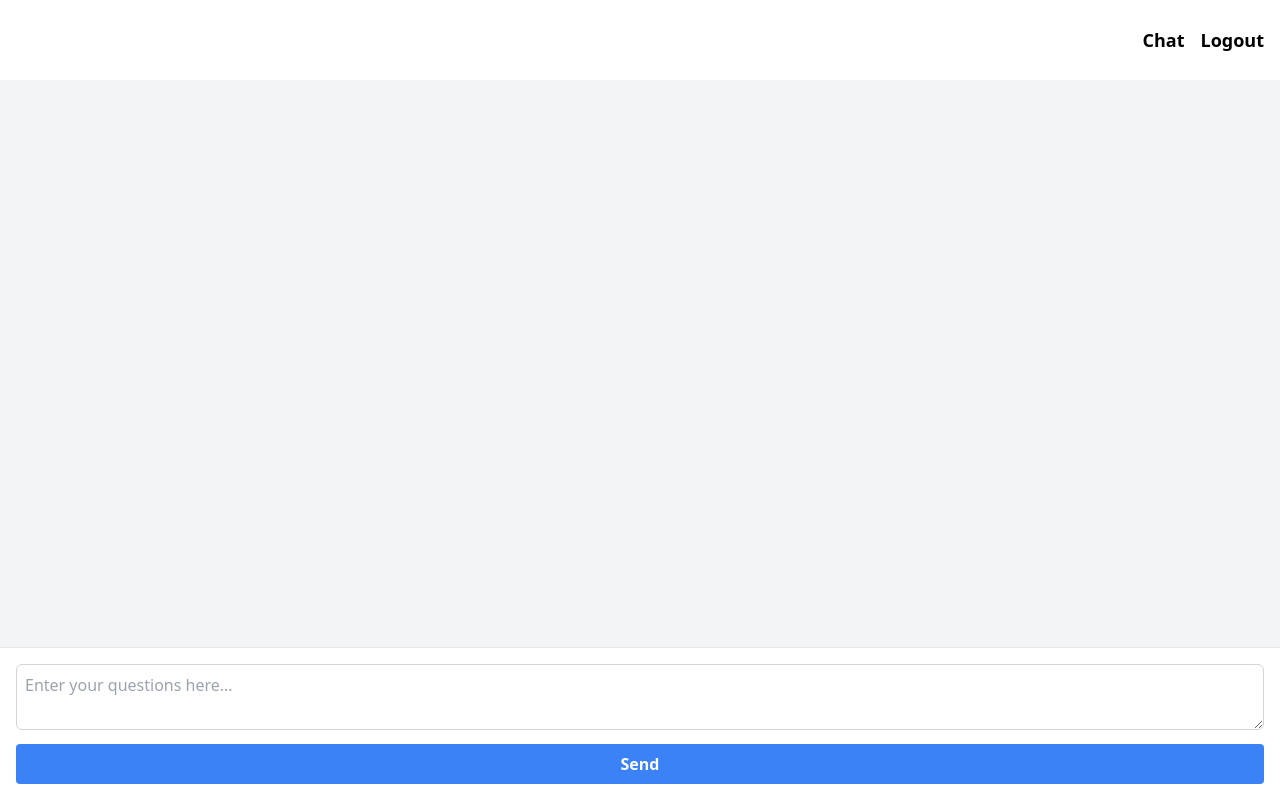
After one commit to Abdulaziz-Mirsagatov/college-inquiry-chatbot, a Flask app: page /chat in a window 1280 px wide. The commit adds this page. Run offline with Flask 3, Linux system fonts and the light colour scheme; a user stored in the database is signed in; data comes from the database, SQL or seed files in the repository; both versions use the stored data as it was before the commit; data that the repository does not hold is empty; some libraries are stand-ins or nearby versions.

Commit message:
first commit

```diff
--- /dev/null
+++ b/main.py
@@ -0,0 +1,217 @@
+from flask import Flask, render_template, request, redirect, url_for, session
+import sqlite3
+import os
+
+app = Flask(__name__)
+app.secret_key = 'the_super_secret_key'  # Set a strong secret key
+
+# SQLite setup
+BASE_DIR = os.path.dirname(os.path.abspath(__file__))
+db_path = os.path.join(BASE_DIR, "app.db")
+
+conn = sqlite3.connect(db_path)
+c = conn.cursor()
+c.execute('''CREATE TABLE IF NOT EXISTS users (
+    id INTEGER PRIMARY KEY AUTOINCREMENT,
+    username VARCHAR(50) NOT NULL UNIQUE,
+    password VARCHAR(255) NOT NULL,
+    first_name VARCHAR(50) DEFAULT NULL,
+    last_name VARCHAR(50) DEFAULT NULL,
+    email VARCHAR(100) DEFAULT NULL,
+    created_at TIMESTAMP DEFAULT CURRENT_TIMESTAMP
+)''')
+c.execute('''CREATE TABLE IF NOT EXISTS chats (
+    id INTEGER PRIMARY KEY AUTOINCREMENT,
+    username VARCHAR(50) NOT NULL REFERENCES users(username),
+    timestamp TIMESTAMP DEFAULT CURRENT_TIMESTAMP
+)''')
+c.execute('''CREATE TABLE IF NOT EXISTS messages (
+    id INTEGER PRIMARY KEY AUTOINCREMENT,
+    chat_id INTEGER REFERENCES chats(id),
+    message TEXT NOT NULL,
+    timestamp TIMESTAMP DEFAULT CURRENT_TIMESTAMP
+)''')
+conn.commit()
+conn.close()
+
+questions = [
+    "does the college have a football team?",
+    "does it offer a computer science major?",
+    "what is the in-state tuition?",
+    "does it provide on-campus housing?"
+]
+
+answers = [
+    "Yes, the college has a football team. The team competes in the NCAA Division I and has a strong tradition of excellence. The football program is well-supported by the college community, and home games are held at the state-of-the-art stadium on campus. Students have the opportunity to try out for the team, and there are also intramural leagues for those who want to play football recreationally.",
+    "Yes, the college offers a computer science major. The program is designed to provide students with a solid foundation in computer science principles, including programming, algorithms, data structures, and software engineering. The curriculum includes both theoretical and practical courses, and students have access to modern computer labs and research facilities. Additionally, the college has partnerships with leading tech companies, providing students with internship and job opportunities.",
+    "The in-state tuition is $10,000 per year. This cost covers tuition and fees for full-time undergraduate students. The college also offers various financial aid options, including scholarships, grants, and work-study programs, to help make education more affordable. Students are encouraged to apply for financial aid early to maximize their chances of receiving assistance.",
+    "Yes, the college provides on-campus housing. There are several residence halls available, each offering a range of amenities such as furnished rooms, study areas, common lounges, and dining facilities. Living on campus provides students with a convenient and immersive college experience, fostering a sense of community and making it easier to participate in campus activities and events. Housing options include traditional dormitories, suite-style living, and apartment-style accommodations."
+]
+
+
+@app.route('/')
+def index():
+    return redirect(url_for('login'))
+
+
+@app.route('/login', methods=['GET', 'POST'])
+def login():
+    if request.method == 'POST':
+        username = request.form['username']
+        password = request.form['password']
+
+        conn = sqlite3.connect(db_path)
+        c = conn.cursor()
+        user = c.execute(
+            'SELECT * FROM users WHERE username = ?', (username,)).fetchone()
+        conn.commit()
+        conn.close()
+
+        if user and user[2] == password:
+            session['username'] = user[1]  # Store username in session
+            return redirect(url_for('chat'))
+        else:
+            return "Invalid username or password", 401
+    return render_template('login.html')
+
+
+@app.route('/logout')
+def logout():
+    session.pop('username', None)  # Remove username from session
+    return redirect(url_for('index'))
+
+
+@app.route('/register', methods=['GET', 'POST'])
+def register():
+    if request.method == "GET":
+        return render_template("register.html")
+
+    username = request.form['username']
+    password = request.form['password']
+
+    conn = sqlite3.connect(db_path)
+    c = conn.cursor()
+    # Check if the user with the given username already exists
+    existing_user = c.execute(
+        "SELECT * FROM users WHERE username = ?", (username,)).fetchone()
+    if existing_user:
+        return "User with this username already exists", 400
+    c.execute("INSERT INTO users (username, password) VALUES (?, ?)",
+              (username, password))
+    conn.commit()
+    conn.close()
+
+    return redirect(url_for('chat'))
+
+
+@app.route('/chat')
+def chat():
+    if 'username' not in session:
+        # Redirect to login if not authenticated
+        return redirect(url_for('login'))
+
+    print("session username", session['username'])
+    conn = sqlite3.connect(db_path)
+    c = conn.cursor()
+    c.execute("SELECT * FROM users WHERE username=?", (session['username'],))
+    user = c.fetchone()
+    print("user", user)
+    # fetch user's chat
+    c.execute("SELECT * FROM chats WHERE username=?", (session['username'],))
+    chat = c.fetchone()
+    if not chat:
+        c.execute("INSERT INTO chats (username) VALUES (?)",
+                  (session['username'],))
+        conn.commit()
+        c.execute("SELECT * FROM chats WHERE username=?",
+                  (session['username'],))
+        chat = c.fetchone()
+    # fetch chat messages
+    c.execute("SELECT * FROM messages WHERE chat_id=?", (chat[0],))
+    messages = c.fetchall()
+    conn.commit()
+    conn.close()
+
+    if not user:
+        return redirect(url_for('login'))
+
+    placeholder_text = "Enter your questions here..."
+    if not user[3]:
+        placeholder_text = "Enter your first name here..."
+    elif not user[4]:
+        placeholder_text = "Enter your last name here..."
+    elif not user[5]:
+        placeholder_text = "Enter your email here..."
+
+    processed_messages = [
+        {
+            "message": msg[2],
+            "show_user_details": not (msg[2].lower().startswith("sorry") or msg[2].lower().startswith("please"))
+        }
+        for msg in messages
+    ]
+
+    return render_template('chat.html', user=user, placeholder_text=placeholder_text, messages=processed_messages)
+
+
+@app.route('/chat', methods=['POST'])
+def post_message():
+    if 'username' not in session:
+        return redirect(url_for('login'))
+
+    message = request.form['message']
+    normalized_message = message.strip().lower()
+
+    conn = sqlite3.connect(db_path)
+    c = conn.cursor()
+    c.execute("SELECT * FROM users WHERE username=?", (session['username'],))
+    user = c.fetchone()
+    c.execute("SELECT * FROM chats WHERE username=?", (session['username'],))
+    chat = c.fetchone()
+
+    index = questions.index(
+        normalized_message) if normalized_message in questions else -1
+    if not user:
+        return redirect(url_for('login'))
+    # Check if the user has provided their first name, last name, and email
+    if (not user[3] or not user[4] or not user[5]) and index != -1:
+        c.execute("INSERT INTO messages (chat_id, message) VALUES (?, ?)",
+                  (chat[0], "Please, enter the requested information first."))
+        conn.commit()
+        conn.close()
+        return redirect(url_for('chat'))
+    if not user[3]:
+        c.execute("UPDATE users SET first_name = ? WHERE username = ?",
+                  (message, session['username']))
+        conn.commit()
+        conn.close()
+        return redirect(url_for('chat'))
+    if not user[4]:
+        c.execute("UPDATE users SET last_name = ? WHERE username = ?",
+                  (message, session['username']))
+        conn.commit()
+        conn.close()
+        return redirect(url_for('chat'))
+    if not user[5]:
+        c.execute("UPDATE users SET email = ? WHERE username = ?",
+                  (message, session['username']))
+        conn.commit()
+        conn.close()
+        return redirect(url_for('chat'))
+    if index == -1:
+        c.execute("INSERT INTO messages (chat_id, message) VALUES (?, ?)",
+                  (chat[0], "Sorry, I don't understand. You can ask me questions like: 'does the college have a football team?', 'does it offer a computer science major?', 'what is the in-state tuition?', 'does it provide on-campus housing?'"))
+        conn.commit()
+        conn.close()
+        return redirect(url_for('chat'))
+
+    c.execute("INSERT INTO messages (chat_id, message) VALUES (?, ?)",
+              (chat[0], answers[index]))
+    conn.commit()
+    conn.close()
+
+    return redirect(url_for('chat'))
+
+
+if __name__ == '__main__':
+    app.run(debug=True)
--- /dev/null
+++ b/requirements.txt
@@ -0,0 +1,2 @@
+gunicorn
+Flask
--- /dev/null
+++ b/templates/chat.html
@@ -0,0 +1,73 @@
+<!DOCTYPE html>
+<html lang="en">
+  <head>
+    <meta charset="UTF-8" />
+    <meta name="viewport" content="width=device-width, initial-scale=1.0" />
+    <!-- Tailwind -->
+    <script src="https://cdn.tailwindcss.com"></script>
+
+    <title>Chat</title>
+  </head>
+  <body class="bg-gray-100 h-screen flex flex-col pt-20">
+    <nav
+      class="fixed top-0 left-0 right-0 w-full h-20 p-4 bg-white flex justify-end"
+    >
+      <ul class="flex items-center gap-4">
+        <li><a href="/chat" class="text-lg font-bold">Chat</a></li>
+        <li><a href="/logout" class="text-lg font-bold">Logout</a></li>
+      </ul>
+    </nav>
+
+    <div class="flex-grow overflow-y-auto p-4">
+      <div class="chat-messages">
+        {% for message in messages %}
+        <div class="mb-4">
+          <div class="text-gray-700 p-4 bg-white rounded-md">
+            {{ message.message }} {% if message.show_user_details %}
+            <br />
+            <br />
+            <span class="mt-4 font-medium"
+              >User details: {{user[3]}} {{user[4]}}, {{user[5]}}</span
+            >
+            <br />
+            <span class="mt-4 font-medium"
+              >Chatbot creator details: Abdulaziz Mirsagatov,
+              mirsagah@mail.uc.edu</span
+            >
+            {% endif %}
+          </div>
+        </div>
+        {% endfor %}
+      </div>
+    </div>
+    <div class="bg-white p-4 border-t border-gray-200">
+      <form action="/chat" method="POST" id="chat-form">
+        <textarea
+          name="message"
+          class="w-full border border-gray-300 rounded-md p-2"
+          placeholder="{{placeholder_text}}"
+          id="chat-input"
+        ></textarea>
+        <button
+          type="submit"
+          class="bg-blue-500 hover:bg-blue-700 text-white font-bold py-2 px-4 rounded mt-2 w-full"
+        >
+          Send
+        </button>
+      </form>
+    </div>
+  </body>
+
+  <script>
+    // JavaScript to handle Enter key submission
+    const form = document.getElementById("chat-form");
+    const textarea = document.getElementById("chat-input");
+
+    textarea.addEventListener("keydown", function (event) {
+      if (event.key === "Enter" && !event.shiftKey) {
+        event.preventDefault(); // Prevent newline in the textarea
+        form.submit(); // Submit the form
+      }
+    });
+  </script>
+</html>
```
Also changed, not shown: app.yaml (added, +7 -0 lines), flaskapp.py (deleted, +0 -89 lines), templates/login.html (+23 -7 lines), templates/profile.html (deleted, +0 -46 lines), templates/register.html (+24 -19 lines), app.db (deleted), 2 other files.
